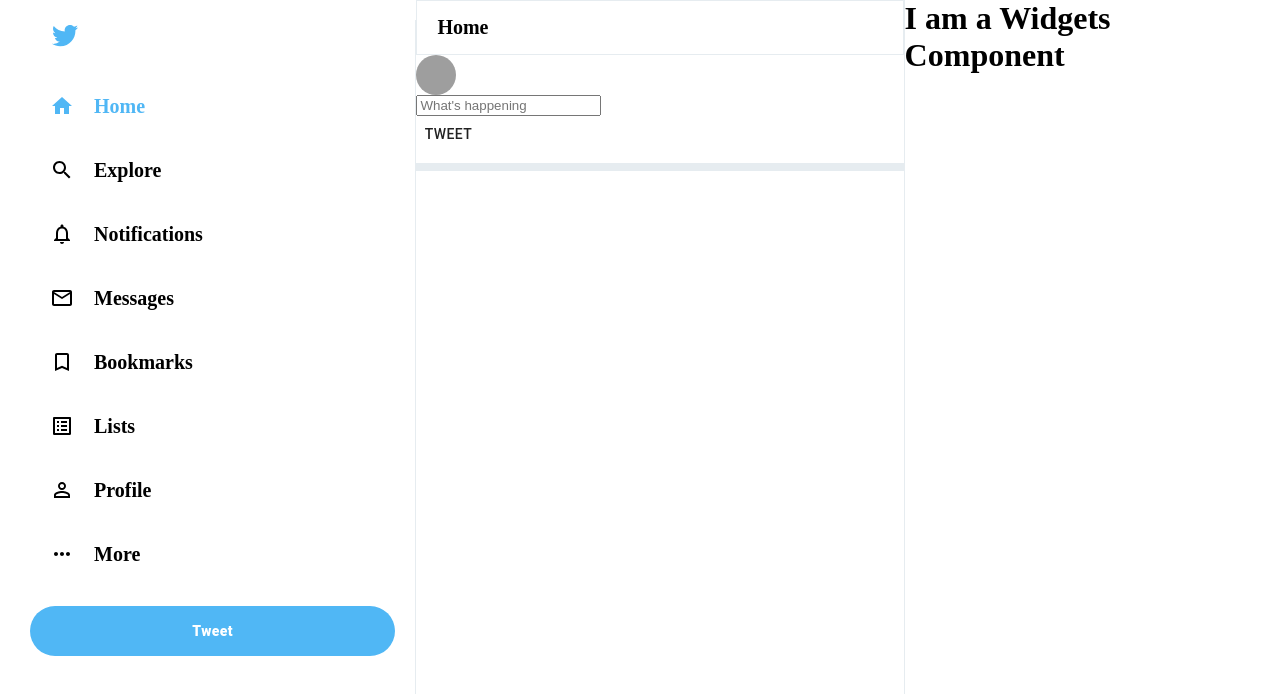
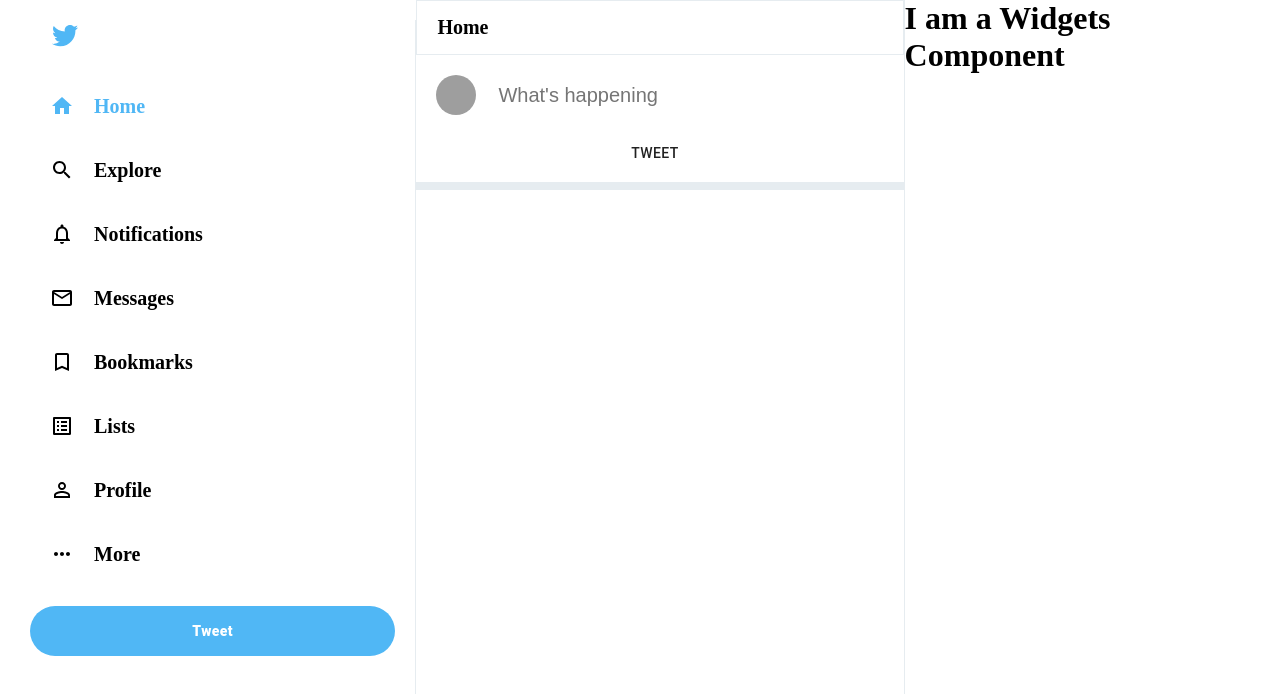
Before and after one commit to vermad843/twitter-clone-main, a React (Create React App) app: page / in a window 1280 px wide. Shown: the top 694 px of the page. Built offline with nearby package versions, Linux system fonts and the light colour scheme; grey boxes are pictures that could not be loaded.

Commit message:
border : none

```diff
--- a/src/TweetBox.css
+++ b/src/TweetBox.css
@@ -3,3 +3,22 @@
     border-bottom : 8px solid var(--twitter-background);
     padding-right : 10px;
 }
+
+.tweetBox > form {
+    display:  flex;
+    flex-direction: column;
+}
+
+
+.tweetBox__input {
+    padding : 20px;
+    display : flex;
+}
+
+
+.tweetBox__input > input {
+    flex : 1;
+    margin-left : 20px;
+    font-size : 20px;
+    border : none;
+}
```
